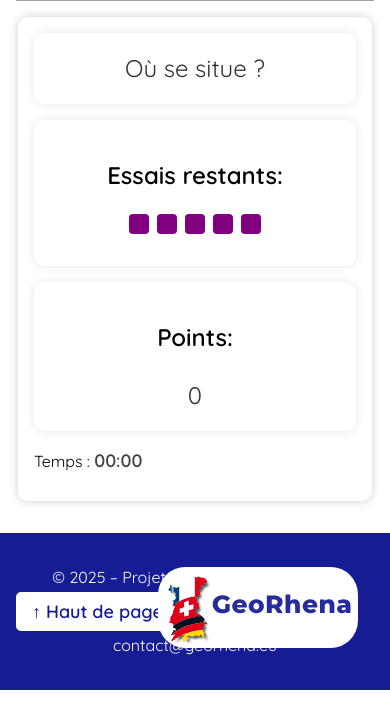
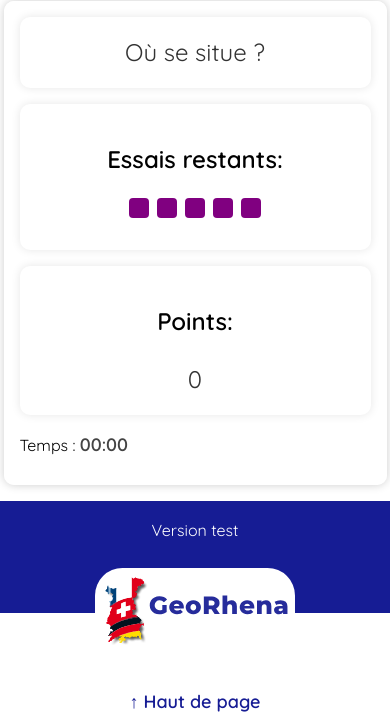
Before and after one commit to georhena-org/jeux_geo_spiele, a Django app: page /jeu-villes/ in a window 390 px wide. Shown: the part 865-1586 px from the top of the page. Run offline with Django 5.2, Linux system fonts and the light colour scheme; the visitor is signed in with stand-in values (Sample User, id 1); data that the repository does not hold is empty.

Commit message:
sixth commit

```diff
--- a/jeux/static/jeux/js/accueil.js
+++ b/jeux/static/jeux/js/accueil.js
@@ -255,7 +255,7 @@ document.addEventListener('DOMContentLoaded', () => {
   const btnInfo = document.getElementById('btn-info');
   btnInfo.addEventListener('click', (e) => {
     e.preventDefault();
-    document.getElementById('webmap').scrollIntoView({ behavior: 'smooth' });
+    document.getElementById('btn-info').scrollIntoView({ behavior: 'smooth' });
   });
 
   const btnPlay = document.getElementById('play-button');
--- a/jeux/static/jeux/js/main_ol_regions_trad.js
+++ b/jeux/static/jeux/js/main_ol_regions_trad.js
@@ -44,7 +44,7 @@ const map = new ol.Map({
   layers: [basemap, crsLayer, paysLayer],
   view: new ol.View({
     center: [7.772542083975405, 48.234177921525884],
-    zoom: 8.3,
+    zoom: 8,
     minZoom: 7,
     maxZoom: 11,
   }),
@@ -64,7 +64,7 @@ let selected = null;
 let essais = 5;
 let finalTries = 0;
 let points = 0;
-const mapRect = map.getTargetElement().getBoundingClientRect();
+let mapRect = map.getTargetElement().getBoundingClientRect();
 const nomToNUTS = {};
 let blinkInterval = null;
 let isBlinking = false;
@@ -207,13 +207,11 @@ function showEncouragementMessage(text) {
 }
 
 function randomCongrats() {
-  //const congrats = ["Bien joué !", "Incroyable", "Bravo"];
   const randomId = Math.floor(Math.random() * translate[currentLang].encouragements.length);
   showEncouragementMessage(translate[currentLang].encouragements[randomId]);
 }
 
 function randomEncourage() {
-  //const messages = ["Essaie encore !", "Presque", "Pas loin !"];
   const randomId = Math.floor(Math.random() * translate[currentLang].retryMessages.length);
   showEncouragementMessage(translate[currentLang].retryMessages[randomId]);
 }
--- a/jeux/static/jeux/js/main_ol_trad.js
+++ b/jeux/static/jeux/js/main_ol_trad.js
@@ -81,7 +81,7 @@ let selected = null;
 let points = 0;
 let essais = 5;
 let finalTries = 0;
-const mapRect = map.getTargetElement().getBoundingClientRect();
+let mapRect = map.getTargetElement().getBoundingClientRect();
 let wrongClicksForCurrentTarget = 0;
 let blinkInterval = null;
 let foundVilles = new Set();
@@ -150,7 +150,6 @@ function randomCongrats() {
 }
 
 function randomEncourage() {
-  //const messages = ["Essaie encore !", "Presque", "Pas loin !"];
   const randomId = Math.floor(Math.random() * translate[currentLang].retryMessages.length);
   showEncouragementMessage(translate[currentLang].retryMessages[randomId]);
 }
@@ -211,89 +210,6 @@ function getCookie(name) {
     return cookieValue;
 }
 
-
-
-function endGame(){
-  isBlinking = false
-  tooltip.style.display = "none"; // empecher le tooltip de rester affiché une fois que le jeu est fini
-  if (blinkInterval) {
-    clearInterval(blinkInterval);
-    blinkInterval = null;
-  }
-  let message = listeVilles.length === 0
-    ? translate[currentLang].winMessage
-    : translate[currentLang].looseMessage;
-
-  document.getElementById('finalMessage').innerText = message;
-  document.getElementById('finalScore').innerText = `${translate[currentLang].finalScore} ${points}`;
-  document.getElementById('finalTries').innerText = `${translate[currentLang].finalTries} ${5 - essais}`;
-  document.getElementById('finalTime').innerText = `${translate[currentLang].finalTime} ${formatTime(elapsedTime)}`;
-
-  // Montrer l'encart
-  document.getElementById('endGameMessage').style.display = "block";
-  document.getElementById('restartBtn').style.display = "block";
-  document.getElementById('exploreBtn').style.display = "block";
-
-  // Réinitialiser l'interface utilisateur
-  document.getElementById('guess').style.display = "none";
-  document.getElementById('test').style.display = "none";
-  document.getElementById('points').style.display = "none";
-  document.getElementById('chrono').parentElement.style.display = "none";
-  document.getElementById('encouragments').style.display = "none";
-  document.getElementById('chrono').innerText = "";
-
-  // Style rouge pour les villes non trouvées
-  const missedStyle = function (nomVille) {
-    return new ol.style.Style({
-      text: new ol.style.Text({
-        font: '14px Arial, sans-serif',
-        text: nomVille,
-        fill: new ol.style.Fill({ color: 'red' }),
-        stroke: new ol.style.Stroke({ color: 'white', width: 2 }),
-        offsetY: -15,
-      }),
-      image: new ol.style.Circle({
-        radius: 5,
-        fill: new ol.style.Fill({ color: 'red' }),
-        stroke: new ol.style.Stroke({ color: 'red', width: 2 }),
-      }),
-    });
-  };
-
-  // Appliquer ce style aux villes restantes
-  villesLayer.getSource().getFeatures().forEach((feature) => {
-    const nom = feature.get('name');
-    if (listeVilles.includes(nom)) {
-      feature.setStyle(missedStyle(nom));
-    }
-  });
-const baseUrl = window.location.origin;
-console.log(baseUrl)
-
-  fetch(`${baseUrl}/api/save_score/`,  {
-    method: 'POST',
-    headers: {
-      'Content-Type': 'application/json',
-      'X-CSRFToken': getCookie('csrftoken'),
-    },
-    body: JSON.stringify({
-      game: 'villes',
-      score: points,
-      tries: finalTries,
-      time_seconds: elapsedTime
-    })
-  })
-  .then(response => response.json())
-  .then(data => {
-    if(data.status === 'success'){
-      console.log('Score enregistré avec succès');
-    } else {
-      console.error('Erreur lors de l\'enregistrement:', data.message);
-    }
-  })
-  .catch(error => console.error('Erreur réseau:', error));
-
-}
 
 
 function showRandomText() {
@@ -378,6 +294,89 @@ villesSource.once('featuresloadend', function () {
   afterLoad()
   showRandomText()
 });
+}
+
+
+function endGame(){
+  isBlinking = false
+  tooltip.style.display = "none"; // empecher le tooltip de rester affiché une fois que le jeu est fini
+  if (blinkInterval) {
+    clearInterval(blinkInterval);
+    blinkInterval = null;
+  }
+  let message = listeVilles.length === 0
+    ? translate[currentLang].winMessage
+    : translate[currentLang].looseMessage;
+
+  document.getElementById('finalMessage').innerText = message;
+  document.getElementById('finalScore').innerText = `${translate[currentLang].finalScore} ${points}`;
+  document.getElementById('finalTries').innerText = `${translate[currentLang].finalTries} ${5 - essais}`;
+  document.getElementById('finalTime').innerText = `${translate[currentLang].finalTime} ${formatTime(elapsedTime)}`;
+
+  // Montrer l'encart
+  document.getElementById('endGameMessage').style.display = "block";
+  document.getElementById('restartBtn').style.display = "block";
+  document.getElementById('exploreBtn').style.display = "block";
+
+  // Réinitialiser l'interface utilisateur
+  document.getElementById('guess').style.display = "none";
+  document.getElementById('test').style.display = "none";
+  document.getElementById('points').style.display = "none";
+  document.getElementById('chrono').parentElement.style.display = "none";
+  document.getElementById('encouragments').style.display = "none";
+  document.getElementById('chrono').innerText = "";
+
+  // Style rouge pour les villes non trouvées
+  const missedStyle = function (nomVille) {
+    return new ol.style.Style({
+      text: new ol.style.Text({
+        font: '14px Arial, sans-serif',
+        text: nomVille,
+        fill: new ol.style.Fill({ color: 'red' }),
+        stroke: new ol.style.Stroke({ color: 'white', width: 2 }),
+        offsetY: -15,
+      }),
+      image: new ol.style.Circle({
+        radius: 5,
+        fill: new ol.style.Fill({ color: 'red' }),
+        stroke: new ol.style.Stroke({ color: 'red', width: 2 }),
+      }),
+    });
+  };
+
+  // Appliquer ce style aux villes restantes
+  villesLayer.getSource().getFeatures().forEach((feature) => {
+    const nom = feature.get('name');
+    if (listeVilles.includes(nom)) {
+      feature.setStyle(missedStyle(nom));
+    }
+  });
+const baseUrl = window.location.origin;
+console.log(baseUrl)
+
+  fetch(`${baseUrl}/api/save_score/`,  {
+    method: 'POST',
+    headers: {
+      'Content-Type': 'application/json',
+      'X-CSRFToken': getCookie('csrftoken'),
+    },
+    body: JSON.stringify({
+      game: 'villes',
+      score: points,
+      tries: finalTries,
+      time_seconds: elapsedTime
+    })
+  })
+  .then(response => response.json())
+  .then(data => {
+    if(data.status === 'success'){
+      console.log('Score enregistré avec succès');
+    } else {
+      console.error('Erreur lors de l\'enregistrement:', data.message);
+    }
+  })
+  .catch(error => console.error('Erreur réseau:', error));
+
 }
 
 // Gestion de l'événement de survol
--- a/jeux/static/jeux/js/translate.js
+++ b/jeux/static/jeux/js/translate.js
@@ -11,6 +11,7 @@ function setLanguage(lang) {
     const translations = {
   FR: {
     mainTitle: "Les jeux géo du Rhin Supérieur",
+    testVersion : "Version test",
     textBestScore: "Meilleur score et temps pour chaque jeu",
     welcome: "Bienvenue",
     logout: "Se déconnecter",
@@ -25,16 +26,16 @@ function setLanguage(lang) {
     pres1 : "Bienvenue sur la plateforme des jeux géographiques du Rhin Supérieur ! Cliquez sur un des 3 jeux ci-dessous pour commencer à jouer :",
     pres2 : "Vous n'avez encore jamais entendu parler du Rhin Supérieur? Découvrez le territoire puis testez vos connaissances !",
     aproposRS : "À propos du Rhin Supérieur",
-    apropostext : "Le Rhin Supérieur est une région transfrontalière située entre la France, l’Allemagne et la Suisse.",
+    apropostext : "Le Rhin Supérieur est une région transfrontalière située entre la France, l’Allemagne et la Suisse. Cochez/décochez les cases et cliquez sur les flèches pour en apprendre plus.",
     toggleVilles : "Explorer les villes principales",
     toggleGP : "Explorer les sommets et les cours d'eau",
     toggleRegions : "Explorer les collectivités",
     title: "Les villes principales du Rhin Supérieur",
     titleGP: "Géographie physique du Rhin Supérieur",
     titleReg: "Les collectivités du Rhin Supérieur",
-    villesInfo: "18 villes sont considérées comme prinicipales. Découvrez leur nom, le nombre d'habitants (2020) et la superficie de la commune à laquelle elles appartiennent.",
-    GPInfo: "Ici s'affichent des sommets et points de vue emblématiques ainsi que les cours d'eau principaux du territoire.",
-    regionsInfo: "Le Rhin Supérieur est composé de 2 départements français (qui forment la collectivité eauropéenne d'Alsace), 14 Landkreise allemands et 5 cantons suisses.",
+    villesInfo: "GeoRhena vous propose de découvrir 18 villes du Rhin Supérieur, leur nom, le nombre d'habitants (2020) et leur superficie.",
+    GPInfo: "Ici s'affichent des sommets emblématiques ainsi que les cours d'eau principaux du territoire.",
+    regionsInfo: "Le Rhin Supérieur est composé de 2 départements français (qui forment la collectivité européenne d'Alsace), 14 Land- et Stadtkreise allemands et 5 cantons suisses.",
     play: "JOUER",
     restart: "Rejouer",
     explore: "Explorer la donnée",
@@ -60,6 +61,7 @@ function setLanguage(lang) {
   },
   DE: {
     mainTitle: "Die Geospiele des Oberrheins",
+    testVersion : "Test Version",
     textBestScore: "Beste Punktanzahl und Zeit für jedes Spiel",
     welcome: "Willkommen",
     logout: "Sich abmelden",
@@ -114,6 +116,8 @@ function applyTranslations() {
   if (!translations[currentLang]) return;
 
   $("#main-title").text(translations[currentLang].mainTitle);
+  $("#test-version").text(translations[currentLang].testVersion);
+
   $("#welcome").text(translations[currentLang].welcome);
   $("#text-best-score").text(translations[currentLang].textBestScore);
   $(".best-score").each(function () {
--- a/jeux/static/jeux/js/translate_jeux.js
+++ b/jeux/static/jeux/js/translate_jeux.js
@@ -23,9 +23,9 @@ function setLanguage(lang) {
     title: "Les villes principales du Rhin Supérieur",
     titleGP: "Géographie physique du Rhin Supérieur",
     titleReg: "Les collectivités du Rhin Supérieur",
-    villesInfo: "18 villes sont considérées comme prinicipales. Découvrez leur nom, le nombre d'habitants (2020) et la superficie de la commune à laquelle elles appartiennent.",
-    GPInfo: "Ici s'affichent des sommets et points de vue emblématiques ainsi que les cours d'eau principaux du territoire.",
-    regionsInfo: "Le Rhin Supérieur est composé de 2 départements français (qui forment la collectivité eauropéenne d'Alsace), 14 Landkreise allemands et 5 cantons suisses.",
+    villesInfo: "GeoRhena vous propose de découvrir 18 villes. Découvrez le nom, le nombre d'habitants (2020) et la superficie de chaque ville.",
+    GPInfo: "Ici s'affichent des sommets emblématiques ainsi que les cours d'eau principaux du territoire.",
+    regionsInfo: "Le Rhin Supérieur est composé de 2 départements français (qui forment la collectivité européenne d'Alsace), 14 Land- et Stadtkreise allemands et 5 cantons suisses.",
     restart: "Rejouer",
     explore: "Explorer la donnée",
     tries: "Essais restants:",
@@ -36,7 +36,7 @@ function setLanguage(lang) {
     guessTextREG: (type, feat) => {
       if (type === "Landkreis") return `Où se situe le Landkreis ${feat} ?`;
       if (type === "canton") return `Où se situe le canton de ${feat} ?`;
-      if (type === "Stadt") return `Où se situe ${feat} Stadt?`;
+      if (type === "Stadt") return `Où se situe ${feat}?`;
       return `Où se situe la ${feat} ?`;
     },
     guessTextGP: (type, feat) => {
@@ -46,7 +46,7 @@ function setLanguage(lang) {
     },
     winMessage: "🎉 Bravo ! Toutes les villes ont été trouvées !",
     looseMessage: "😔 Dommage... Essaie encore, tu y es presque !",
-    winMessageGP: "🎉 Bravo ! Tu as su identifier 20 rivières et sommets !",
+    winMessageGP: "🎉 Bravo ! Tu as su identifier 20 cours d'eau et sommets !",
     winMessageREG: "🎉 Bravo ! Tu as trouvé toutes les collectivités membres du Rhin Supérieur !",
     finalScore: "Score final :",
     finalTries: "Nombre d'essais utilisés :",
@@ -68,9 +68,9 @@ function setLanguage(lang) {
     toggleVilles : "Die Städte des Oberrheins entdecken",
     toggleGP : "Gipfel und Wasserläufe entdecken",
     toggleRegions : "Gebietskörperschaften entdecken",
-    villesInfo: "18 Städte werden als zentral angesehen. Hier finden Sie ihre Namen, die Einwohnerzahl (2020) und die Fläche der Gemeinde, zu der sie gehören.",
-    GPInfo: "Hier werden markante Gipfel und Aussichtspunkte sowie die wichtigsten Wasserläufe des Gebiets angezeigt.",
-    regionsInfo: "Der Oberrhein besteht aus 2 französischen Departements (die die collectivité européenne d'Alsace bilden), 14 deutschen Landkreisen und 5 Schweizer Kantonen.",
+    villesInfo: "GeoRhena lädt Sie ein 18 Städte zu entdecken. Hier finden Sie die Name, die Einwohnerzahl (2020) und die Fläche jeder Stadt.",
+    GPInfo: "Hier werden markante Gipfel sowie die wichtigsten Wasserläufe des Gebiets angezeigt.",
+    regionsInfo: "Der Oberrhein besteht aus 2 französischen Departements (die die collectivité européenne d'Alsace bilden), 14 deutschen Land- und Stadtkreisen und 5 Schweizer Kantonen.",
     title: "Städte des Oberrheins",
     titleGP: "Physische Geographie des Oberrheins",
     titleReg: "Die Gebietskörperschaften des Oberrheins",
@@ -84,7 +84,7 @@ function setLanguage(lang) {
     guessTextREG:  (type, feat) => {
       if (type === "Landkreis") return `Wo liegt der Landkreis ${feat}?`;
       if (type === "canton") return `Wo liegt der Kanton ${feat}?`;
-      if (type === "Stadt") return `Wo liegt ${feat} Stadt?`;
+      if (type === "Stadt") return `Wo liegt ${feat}?`;
        return `Wo liegt ${feat}?`;
     },
     guessTextGP:  (type, feat) => {
@@ -94,11 +94,11 @@ function setLanguage(lang) {
     },
     winMessage: "🎉 Glückwunsch! Alle Städte wurden gefunden!",
     looseMessage: "😔 Schade... Versuch es nochmal, du bist fast da!",
-    winMessageGP: "🎉 Glückwunsch ! Du hast die 20 Flüsse und Berge gefunden !",
-    winMessageREG: "🎉 Glückwunsch ! Alle  Gebietskörperschaften wurden gefunden! !",
-    finalScore: "Endpunktzahl :",
-    finalTries: "Verwendete Versuche :",
-    finalTime: "Vergangene Zeit :",
+    winMessageGP: "🎉 Glückwunsch! Du hast die 20 Flüsse und Berge gefunden !",
+    winMessageREG: "🎉 Glückwunsch! Alle  Gebietskörperschaften wurden gefunden! !",
+    finalScore: "Endpunktzahl:",
+    finalTries: "Verwendete Versuche:",
+    finalTime: "Vergangene Zeit:",
     encouragements: ["Gut gemacht!", "Genau richtig!", "Richtig geraten!", "Super!", "Klasse Leistung!", "Volltreffer!", "Stimmt genau!", "Spitze!", "Perfekt getroffen!", "Weiter so!"],
     retryMessages: ["Versuch’s nochmal!", "Fast richtig!", "Leider falsch…", "Nicht ganz...", "Probier es weiter!", "Knapp daneben!", "Leider nein..."],
   }
@@ -118,15 +118,22 @@ function applyTranslations() {
   $("#test h2").text(translate[currentLang].tries);
   $("#points h2").text(translate[currentLang].points);
   $("#chrono").parent().html(`${translate[currentLang].time} <span id='chrono'>00:00</span>`);
+
+  if (typeof currentTarget !== "undefined") {
   $("#randomText").text(translate[currentLang].guessText(currentTarget));
+}
+if (typeof currentType !== "undefined" && typeof currentTarget !== "undefined") {
   $("#randomTextREG").text(translate[currentLang].guessTextREG(currentType, currentTarget));
   $("#randomTextGP").text(translate[currentLang].guessTextGP(currentType, currentTarget));
-  $("#encouragments").text(translate[currentLang].encouragements);
+}
+
+  //$("#encouragments").text(translate[currentLang].encouragements);
 
   $("#finalScore").html(`${translate[currentLang].finalScore} ${points}`);
   $("#finalTries").html(`${translate[currentLang].finalTries} ${5 - essais}`);
   $("#finalTime").html(`${translate[currentLang].finalTime} ${formatTime(elapsedTime)}`);
   if (essais === 0){
+
       $("#finalMessage").html(translate[currentLang].looseMessage);
   } else {
     $("#finalMessage").html(translate[currentLang].winMessage);
--- a/jeux/static/jeux/styles/styles.css
+++ b/jeux/static/jeux/styles/styles.css
@@ -184,6 +184,7 @@ footer {
   gap: 2rem;
   padding: 1rem;
   position: relative;
+  height: 80px;
 }
 
 .footer-text {
@@ -223,12 +224,34 @@ footer {
   background-color: #8dd3f5;
 }
 
-@media screen and (max-width: 600px) {
-    main {
-        padding: 1rem;
-    }
+@media screen and (max-width: 850px) {
+  footer {
+    flex-direction: column;
+    align-items: center;
+    gap: 1rem;
+    text-align: center;
+  }
 
-    .game-list a {
-        font-size: 1.2rem;
-    }
+  #footer-right,
+  #back-to-top {
+    position: static;
+    margin: 0 auto;
+  }
+
+  #footer-right img {
+    max-width: 150px;
+    height: auto;
+  }
+
+  #back-to-top {
+    order: 3;
+  }
+
+  .footer-text {
+    order: 1;
+  }
+
+  #footer-right {
+    order: 2;
+  }
 }
--- a/jeux/static/jeux/styles/styles_villes.css
+++ b/jeux/static/jeux/styles/styles_villes.css
@@ -27,7 +27,7 @@ body, html {
   right: 0;
   bottom: 0;
   width: 100%;
-  height: 800px;/*calc(100% - 100px);*/
+  height: 700px;/*calc(100% - 100px);*/
   z-index: 1;
 }
 
--- a/jeux/templates/base.html
+++ b/jeux/templates/base.html
@@ -71,6 +71,7 @@
     <div class="footer-text">
         <p id="footer">&copy; 2025 – Projet original développé par GeoRhena</p>
         <p>contact@georhena.eu</p>
+            <div id = "test-version" style = "color: white;">Version test</div>
     </div>
     <div id="footer-right">
             <!-- <a href="{% url 'accueil' %}"> -->
--- a/jeux/templates/jeux/accueil.html
+++ b/jeux/templates/jeux/accueil.html
@@ -9,7 +9,8 @@
 {% block content %}
   <section class="home">
     <div id = "pres-1"> Bienvenue sur la plateforme des jeux géographiques du Rhin Supérieur ! Cliquez sur un jeu pour commencer à jouer. </div>
-<div class="button-group" id ="button-group-title">
+
+    <div class="button-group" id ="button-group-title">
   <div class="button-group-title" id = "title-play-button" >JOUER</div>
   <div class="button-row">
     <a href="{% url 'jeu_regions' %}" class="btn-reg" id="jeu-regions">
--- a/jeux/templates/jeux/jeu_regions.html
+++ b/jeux/templates/jeux/jeu_regions.html
@@ -36,7 +36,6 @@
         <div>
           Temps : <span id="chrono">00:00</span>
         </div>
-
         <div id = "encouragments"></div>
     </div>
     </div>
```
Also changed, not shown: jeux/static/jeux/js/geophysique_trad.js (+9 -14 lines), jeux/static/jeux/styles/styles_accueil.css (+11 -4 lines), jeux/static/jeux/data/logo/contour_rs.svg (added), 2 other files.
